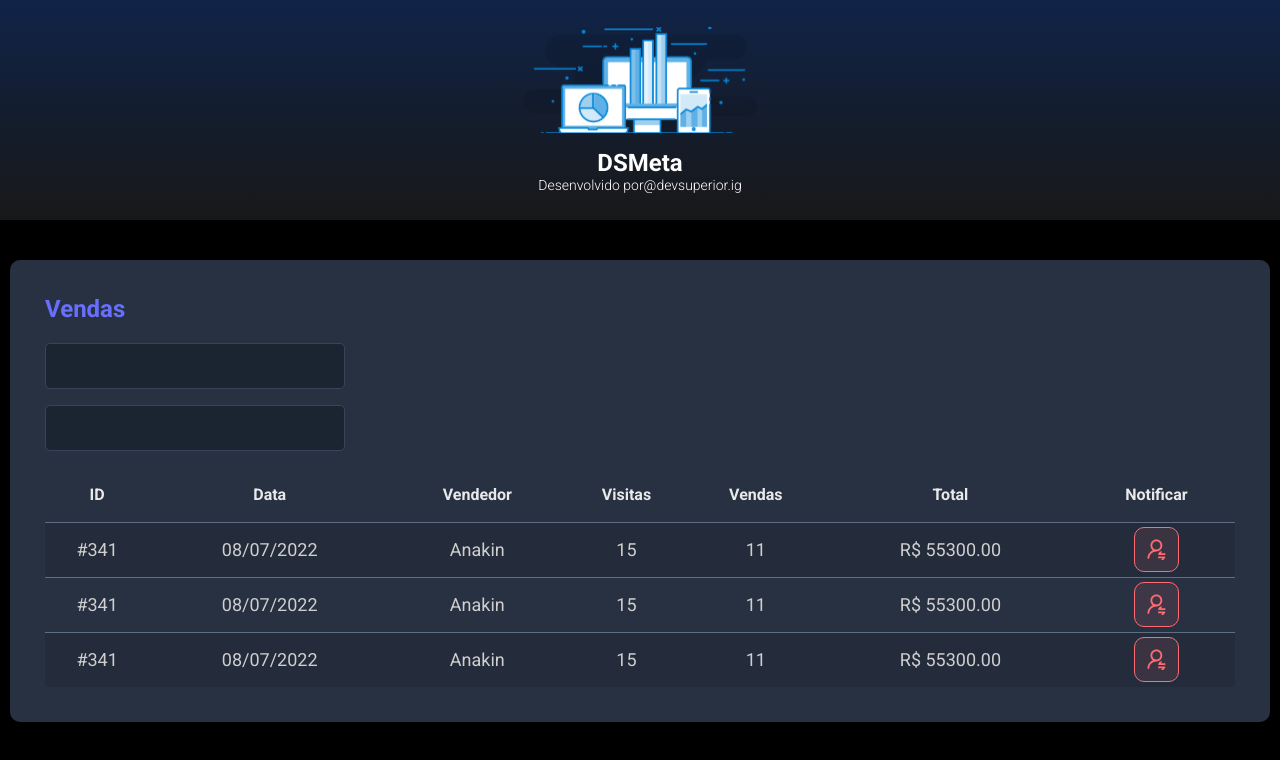
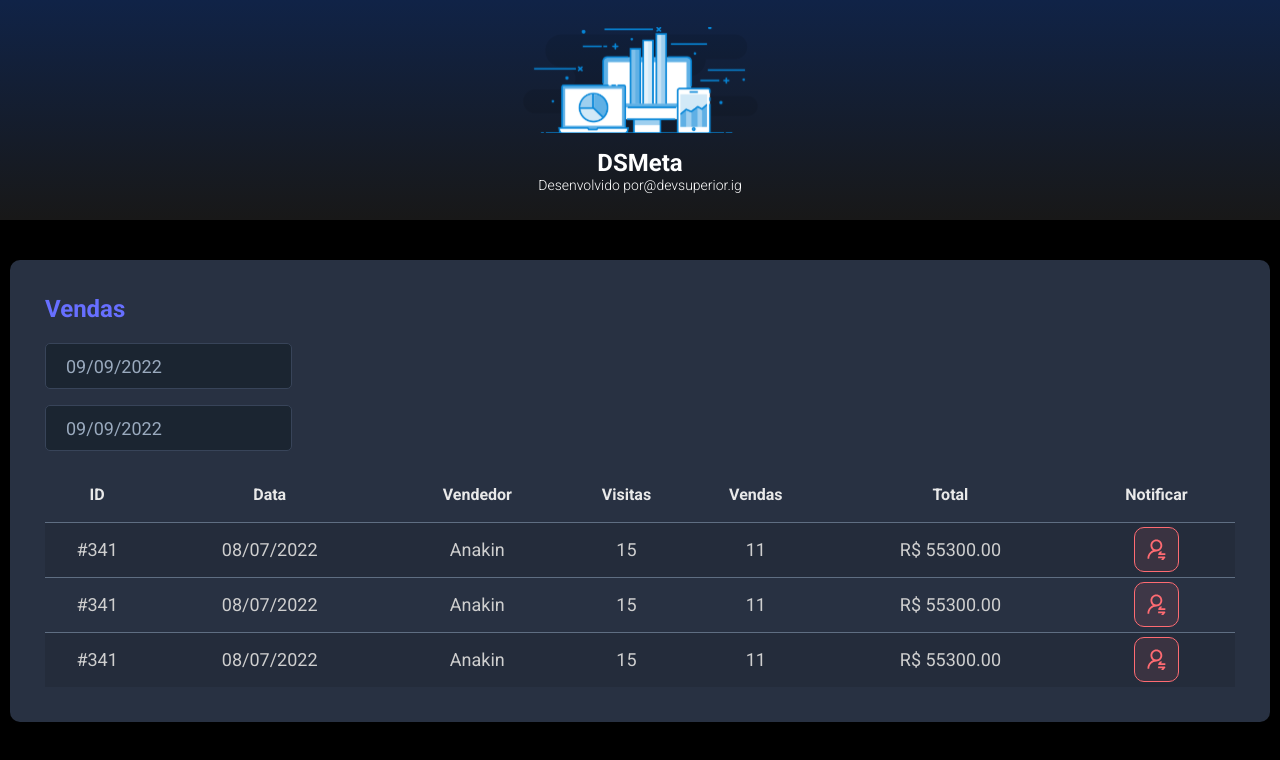
Before and after one commit to rogildomartins/dsmeta, a React (Vite) app in the folder frontend/: page / in a window 1280 px wide. Shown: the top 760 px of the page. Built offline with nearby package versions, Linux system fonts and the light colour scheme.

Commit message:
COMMIT: Datepicker

```diff
--- a/frontend/src/components/SalesCard/index.tsx
+++ b/frontend/src/components/SalesCard/index.tsx
@@ -1,3 +1,6 @@
+
+import DatePicker from "react-datepicker";
+import "react-datepicker/dist/react-datepicker.css";
 import NotificationButton from '../NotificationButton'
 import './styles.css'
 
@@ -7,10 +10,20 @@
       <h2 className="dsmeta-sales-title">Vendas</h2>
       <div>
         <div className="dsmeta-form-control-container">
-          <input className="dsmeta-form-control" type="text" />
+          <DatePicker
+            selected={new Date()}
+            onChange={(date: Date) => { }}
+            className="dsmeta-form-control"
+            dateFormat="dd/MM/yyyy"
+          />
         </div>
         <div className="dsmeta-form-control-container">
-          <input className="dsmeta-form-control" type="text" />
+          <DatePicker
+            selected={new Date()}
+            onChange={(date: Date) => { }}
+            className="dsmeta-form-control"
+            dateFormat="dd/MM/yyyy"
+          />
         </div>
       </div>
 
```
